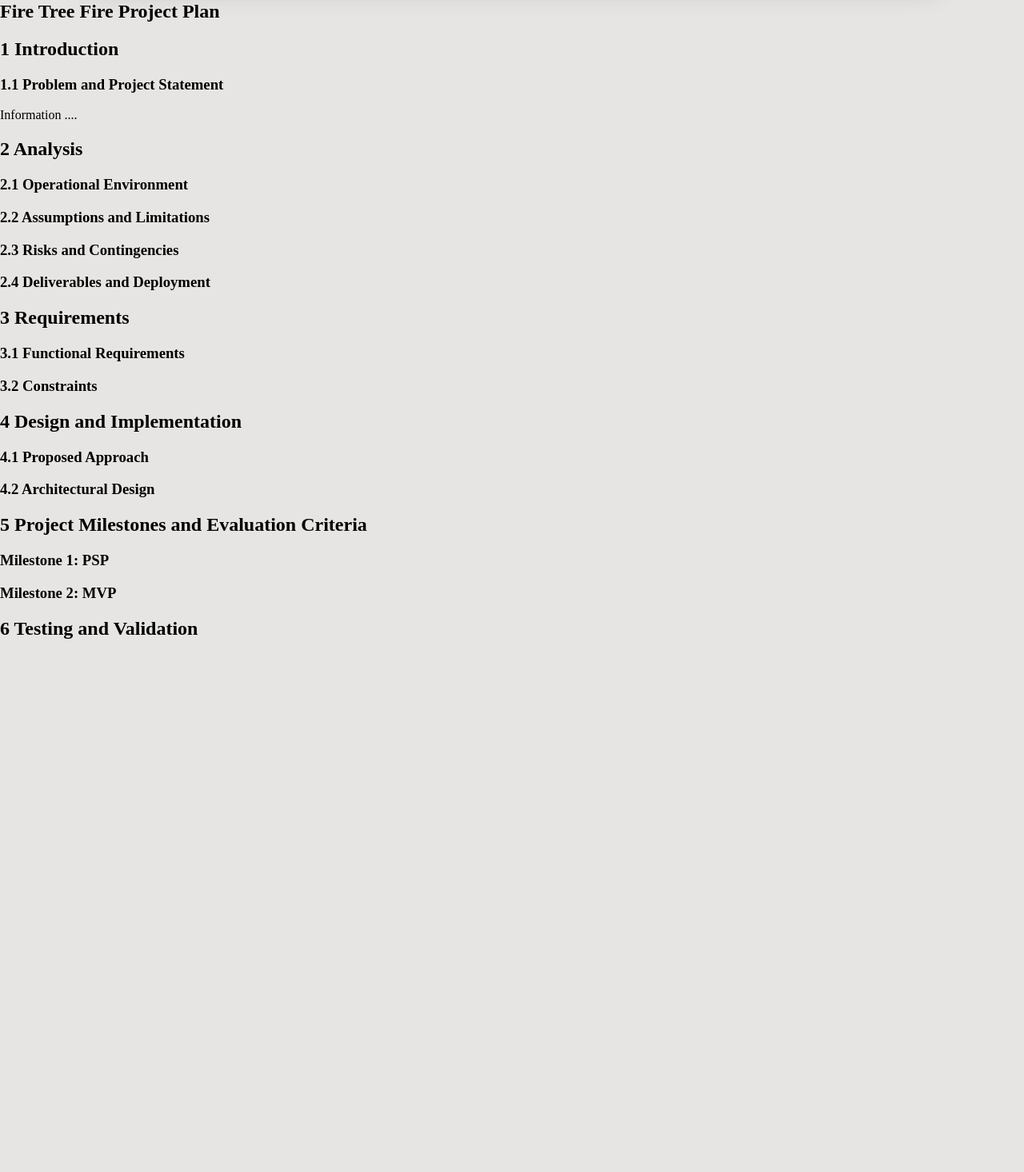
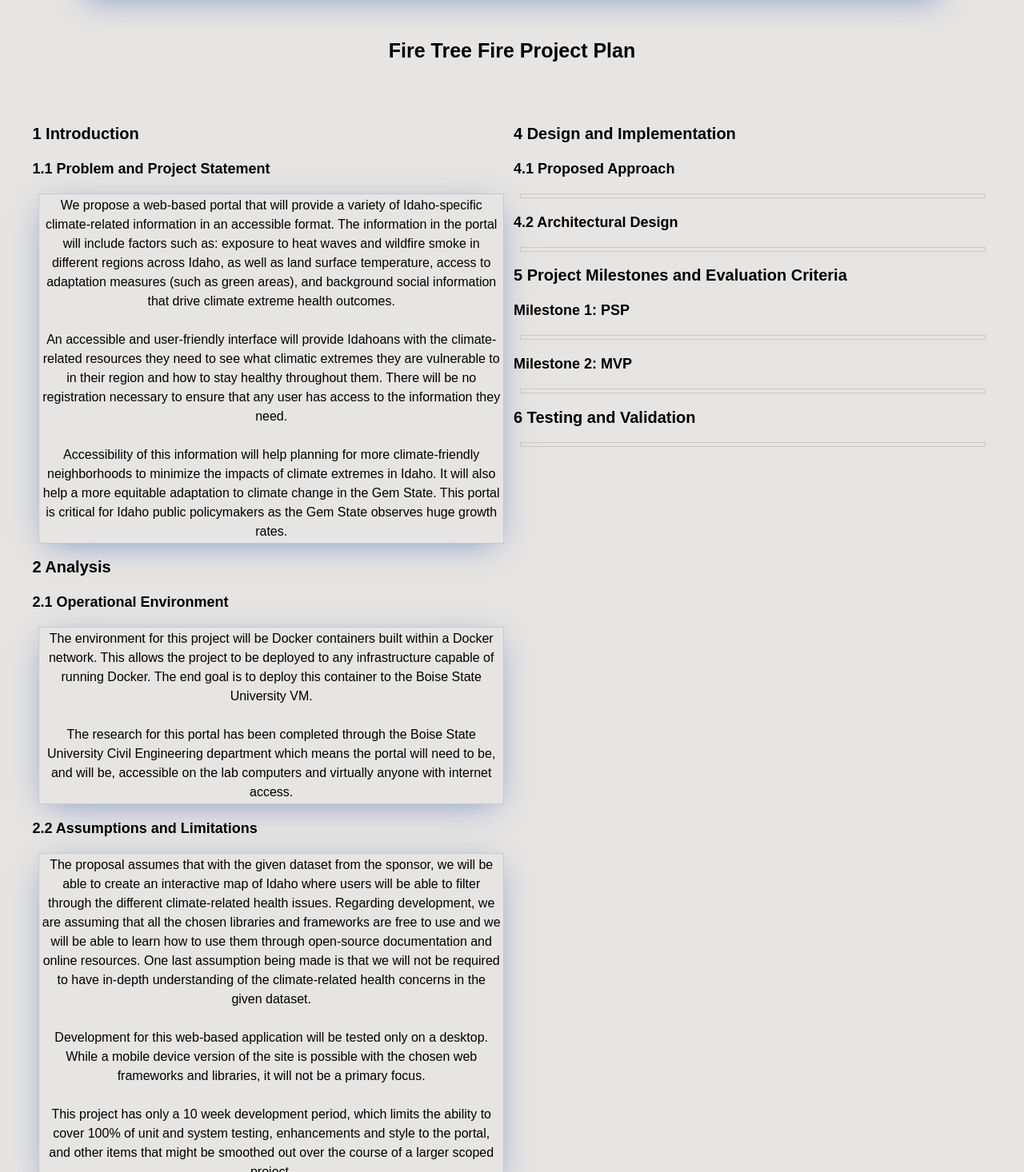
Before and after one commit to cs481-ekh/s24-healthy-idaho, a React (Create React App) app in the folder frontend/: page /about in a window 1280 px wide. Shown: the part 1164-2630 px from the top of the page at 80% size. Before the commit the page ends 1984 px from the top, so only its background shows below. Built offline with nearby package versions, Linux system fonts and the light colour scheme; no server answers.

Commit message:
Adding project plan to About

```diff
--- a/frontend/src/pages/About.js
+++ b/frontend/src/pages/About.js
@@ -13,8 +13,8 @@ function About() {
                     alignSelf: 'center',
                     alignContent: 'center',
                     textAlign: 'center',
-                    bgcolor: '#E6E5E3',
-                    boxShadow: "8px 16px 80px -25px rgba(0,150,200,.5)",
+                    bgcolor: '#D64309',
+                    boxShadow: "8px 16px 80px -25px rgba(0, 51, 160, 0.5)",
                 }}>
                     <Typography variant='h2' sx={{ fontFamily: 'Arial, sans-serif' }}>
                         <br />
@@ -32,9 +32,9 @@ function About() {
                     alignContent: 'center',
                     textAlign: 'center',
                     bgcolor: '#E6E5E3',
-                    boxShadow: "0 8px 40px -12px rgba(0,0,0,0.3)",
+                    boxShadow: "0 8px 40px -12px rgba(0, 51, 160, 0.5)",
                     "&:hover": {
-                        boxShadow: "0 16px 70px -12.125px rgba(0,0,0,0.3)"
+                        boxShadow: "0 16px 70px -12.125px rgba(0, 51, 160, 0.5)"
                     }
                 }}>
                     <Typography sx={{fontSize: 18, fontFamily: 'Arial, sans-serif'}}><b>Background</b>
@@ -80,9 +80,9 @@ function About() {
                     alignContent: 'center',
                     textAlign: 'center',
                     bgcolor: '#E6E5E3',
-                    boxShadow: "0 8px 40px -12px rgba(0,0,0,0.3)",
+                    boxShadow: "0 8px 40px -12px rgba(0, 51, 160, 0.5)",
                     "&:hover": {
-                        boxShadow: "0 16px 70px -12.125px rgba(0,0,0,0.3)"
+                        boxShadow: "0 16px 70px -12.125px rgba(0, 51, 160, 0.5)"
                     }
                 }}>
                     <Typography sx={{fontSize: 18, fontFamily: 'Arial, sans-serif'}}><b>Utlities</b>
@@ -99,9 +99,9 @@ function About() {
                     alignContent: 'center',
                     textAlign: 'center',
                     bgcolor: '#E6E5E3',
-                    boxShadow: "0 8px 40px -12px rgba(0,0,0,0.3)",
+                    boxShadow: "0 8px 40px -12px rgba(0, 51, 160, 0.5)",
                     "&:hover": {
-                        boxShadow: "0 16px 70px -12.125px rgba(0,0,0,0.3)"
+                        boxShadow: "0 16px 70px -12.125px rgba(0, 51, 160, 0.5)"
                     }
                 }}>
                     <Typography sx={{fontSize: 18, fontFamily: 'Arial, sans-serif'}}><b>Healthy Idaho Source Codes</b>
@@ -111,7 +111,9 @@ function About() {
                     </Typography>
                 </Card>
             </Stack>
-            <h2>Fire Tree Fire Project Plan</h2>
+            <div className="project-header">
+                <h2>Fire Tree Fire Project Plan</h2>
+            </div>
             <div className="project-plan">
                 <div className="left-side">
 
@@ -123,7 +125,23 @@ function About() {
                         <b>1.1 Problem and Project Statement</b>
                     </h3>
                     <p>
-                        Information ....
+                        We propose a web-based portal that will provide a variety of Idaho-specific climate-related
+                        information in an accessible format. The information in the portal will include factors such
+                        as: exposure to heat waves and wildfire smoke in different regions across Idaho, as well as
+                        land surface temperature, access to adaptation measures (such as green areas), and background
+                        social information that drive climate extreme health outcomes.
+                        <br></br>
+                        <br></br>
+                        An accessible and user-friendly interface will provide Idahoans with the climate-related
+                        resources they need to see what climatic extremes they are vulnerable to in their region and
+                        how to stay healthy throughout them. There will be no registration necessary to ensure that any
+                        user has access to the information they need.
+                        <br></br>
+                        <br></br>
+                        Accessibility of this information will help planning for more climate-friendly neighborhoods to
+                        minimize the impacts of climate extremes in Idaho. It will also help a more equitable adaptation
+                        to climate change in the Gem State. This portal is critical for Idaho public policymakers as the
+                        Gem State observes huge growth rates.
                     </p>
 
                     {/*Section 2*/}
@@ -134,25 +152,63 @@ function About() {
                         <b>2.1 Operational Environment</b>
                     </h3>
                     <p>
-
+                        The environment for this project will be Docker containers built within a Docker network.
+                        This allows the project to be deployed to any infrastructure capable of running Docker.
+                        The end goal is to deploy this container to the Boise State University VM.
+                        <br></br>
+                        <br></br>
+                        The research for this portal has been completed through the Boise State University Civil
+                        Engineering department which means the portal will need to be, and will be, accessible on the
+                        lab computers and virtually anyone with internet access.
                     </p>
                     <h3>
                         <b>2.2 Assumptions and Limitations</b>
                     </h3>
                     <p>
-
+                        The proposal assumes that with the given dataset from the sponsor, we will be able to create an
+                        interactive map of Idaho where users will be able to filter through the different climate-related
+                        health issues. Regarding development, we are assuming that all the chosen
+                        libraries and frameworks are free to use and we will be able to learn how to use them through
+                        open-source documentation and online resources. One last assumption being made is that we will
+                        not be required to have in-depth understanding of the climate-related health concerns in the
+                        given dataset.
+                        <br></br>
+                        <br></br>
+                        Development for this web-based application will be tested only on a desktop. While a mobile
+                        device version of the site is possible with the chosen web frameworks and libraries, it will
+                        not be a primary focus.
+                        <br></br>
+                        <br></br>
+                        This project has only a 10 week development period, which limits the ability to cover 100% of
+                        unit and system testing, enhancements and style to the portal, and other items that might be
+                        smoothed out over the course of a larger scoped project.
                     </p>
                     <h3>
                         <b>2.3 Risks and Contingencies</b>
                     </h3>
                     <p>
-
+                        Most of the architecture we have chosen to utilize is new to most team members, but we are using
+                        the provided framework from the legacy project so we believe it will be feasible to learn.
+                        Another risk is that we are not the owners of the given dataset for this portal so it might take
+                        some development time to understand the dataset.
+                        <br></br>
+                        <br></br>
+                        Finally, as with any time-constrained project, there is a chance that all listed criteria and
+                        functional requirements will not be met.
                     </p>
                     <h3>
                         <b>2.4 Deliverables and Deployment</b>
                     </h3>
                     <p>
-
+                        The following components will be delivered upon successful completion of the project:
+                        <ol className="deliverable-list">
+                            <li>Source code for the entire project, including unit tests</li>
+                            <li>Deployment steps to host portal alongside database</li>
+                            <li>Documentation</li>
+                            <li>MIT License Document</li>
+                            <li>Standard README</li>
+                            <li>Procedures about the use of the admin page regarding how to update data</li>
+                        </ol>
                     </p>
 
                     {/*Section 3*/}
@@ -163,7 +219,44 @@ function About() {
                         <b>3.1 Functional Requirements</b>
                     </h3>
                     <p>
-
+                        Data Schema & Data Accessibility requirements:
+                        <ol className="deliverable-list">
+                            <li>Healthy Idaho Portal must retrieve data from the database</li>
+                            <li>Application must have a method to display that data to the user</li>
+                            <li>Application must have methods to allow the user to download the filtered data</li>
+                            <li>Application must have an administration portal where backend data can be modified</li>
+                        </ol>
+                        Compatibility requirements:
+                        <ol className="deliverable-list">
+                            <li>Application must be contained in a Docknet to allow interoperability  between frontend and backend</li>
+                            <li>The application must target common desktop browser engines</li>
+                            <li>Application should have the ability to be properly displayed on a mobile device (stretch goal)</li>
+                        </ol>
+                        UX requirements:
+                        <ol className="deliverable-list">
+                            <li>Application must display an interactive map, with a side menu that allows user to set filters</li>
+                            <li>Application must include a button to to download the chosen filtered data</li>
+                        </ol>
+                        Security requirements:
+                        <ol className="deliverable-list">
+                            <li>Application must include an admin page that prompts an admin to log in with credentials</li>
+                            <li>Application must include some form of account recovery method</li>
+                            <li>Application must include some form of encryption in the backend to protect database information</li>
+                        </ol>
+                        User Management requirements:
+                        <ol className="deliverable-list">
+                            <li>Application must allow access to authorized parties to access and perform CRUD on the backend</li>
+                            <li>Application will record statistics involving its usage</li>
+                        </ol>
+                        Testing requirements:
+                        <ol className="deliverable-list">
+                            <li>The application must include certain Unit and Integration tests to ensure that core systems are working as intended</li>
+                        </ol>
+                        Deployment requirements:
+                        <ol className="deliverable-list">
+                            <li>The application must be containerized within a docker container with a docknet</li>
+                            <li>Application will be deployed on the Boise State VM</li>
+                        </ol>
                     </p>
                     <h3>
                         <b>3.2 Constraints</b>
--- a/frontend/src/styles.css
+++ b/frontend/src/styles.css
@@ -160,3 +160,60 @@ body {
 .compare-container .dropdown {
     margin-bottom: 0;
 }
+
+/*Styling for About.js*/
+.project-header h2 {
+    font-size: 25px;
+    font-family: Arial, sans-serif;
+    text-align: center;
+    font-weight: bold;
+    margin-top: 50px;
+}
+
+.project-plan {
+    display: flex;
+    flex-direction: row;
+    padding: 3%;
+    font-size: 16px;
+    font-family: Arial, sans-serif;
+}
+
+.project-plan h2 {
+    font-size: 20px;
+    text-align: center;
+    align-self: center;
+    padding: 2px;
+    width: fit-content;
+}
+
+.project-plan h3 {
+    font-size: 18px;
+    text-align: center;
+    align-self: center;
+    padding: 2px;
+    width: fit-content;
+}
+
+p {
+    text-align: center;
+    width:inherit;
+    margin: 10px;
+    border-color: rgb(200, 200, 200);
+    border-style:ridge;
+    border-width:thin;
+    padding: 2px;
+    box-shadow: 0 8px 40px -12px rgba(0, 51, 160, 0.5);
+    line-height: 1.5;
+}
+
+.deliverable-list li {
+    margin-bottom: 5px;
+    text-align: left;
+}
+
+.left-side{
+    flex: 40%;
+}
+.right-side {
+    flex: 40%;
+}
```
